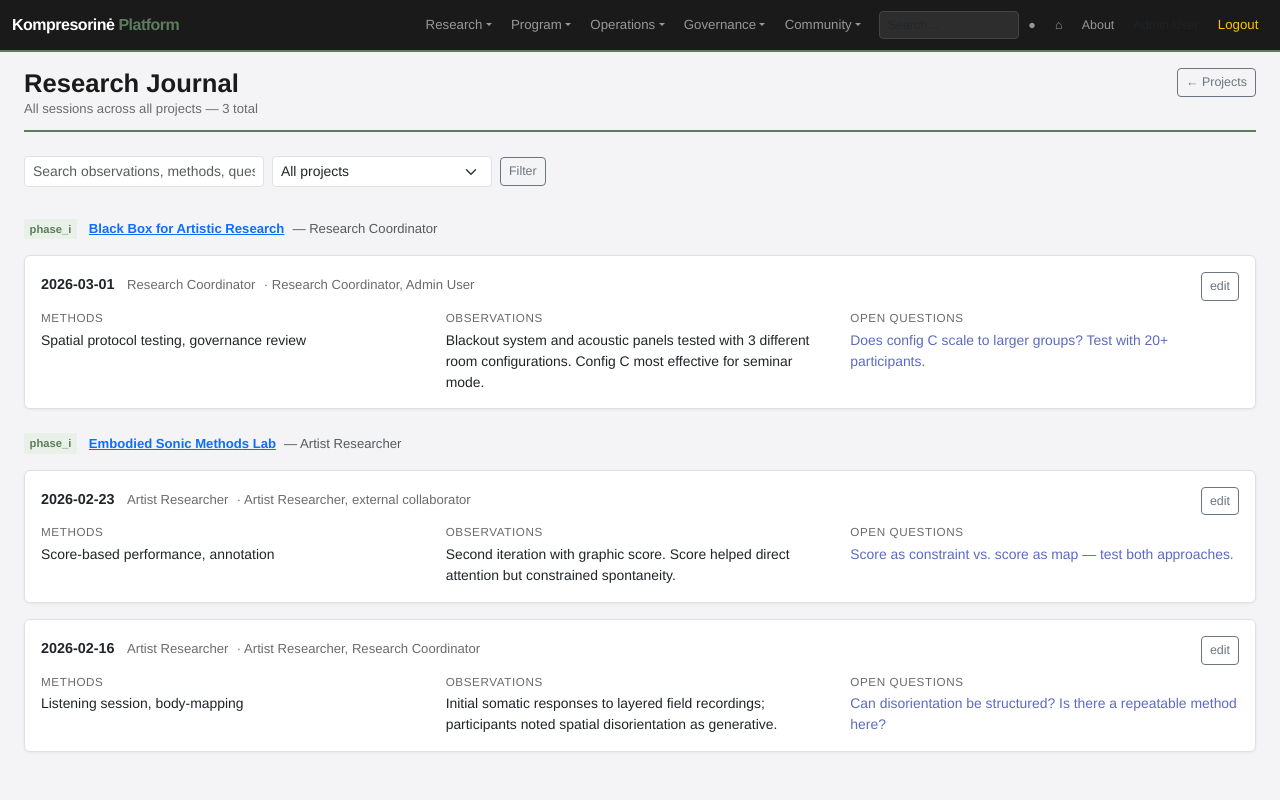
After one commit to iorobertob/ideas-block-org, a Flask app: page /journal in a window 1280 px wide. The commit adds this page. Run offline with Flask 3, Linux system fonts and the light colour scheme; a user stored in the database is signed in.

Commit message:
Research Journal: cross-project session list view
Adds /journal — a unified view of all research sessions across
all projects, grouped by project with phase badges, filterable
by project and full-text search across observations/methods/
questions. Linked from Research nav dropdown and dashboard.

Co-Authored-By: Claude Sonnet 4.6 <noreply@anthropic.com>

```diff
--- a/app/routes.py
+++ b/app/routes.py
@@ -1290,6 +1290,31 @@ def register_routes(app):
         entity_types = [r[0] for r in db.session.query(AuditLog.entity_type).distinct().order_by(AuditLog.entity_type).all()]
         return render_template('audit.html', entries=entries, q=q, entity_type=entity_type, entity_types=entity_types)
 
+    # ── Research Journal (all sessions) ──
+
+    @app.route('/journal')
+    def journal():
+        if not login_required():
+            return redirect(url_for('login'))
+        project_id = request.args.get('project', '')
+        q = request.args.get('q', '').strip()
+        query = ResearchSession.query
+        if project_id:
+            query = query.filter_by(project_id=int(project_id))
+        if q:
+            query = query.filter(
+                ResearchSession.observations.ilike(f'%{q}%') |
+                ResearchSession.methods_used.ilike(f'%{q}%') |
+                ResearchSession.open_questions.ilike(f'%{q}%') |
+                ResearchSession.facilitator.ilike(f'%{q}%') |
+                ResearchSession.participants.ilike(f'%{q}%')
+            )
+        sessions_list = query.order_by(ResearchSession.session_date.desc()).all()
+        projects = ResearchProject.query.order_by(ResearchProject.title).all()
+        project_map = {p.id: p for p in projects}
+        return render_template('journal.html', sessions=sessions_list, projects=projects,
+                               project_map=project_map, project_filter=project_id, q=q)
+
     # ── Sub-entity create routes ──
 
     @app.route('/sessions', methods=['POST'])
--- a/app/templates/base.html
+++ b/app/templates/base.html
@@ -84,6 +84,7 @@
           <a class="nav-link dropdown-toggle" href="#" data-bs-toggle="dropdown">Research</a>
           <ul class="dropdown-menu">
             <li><a class="dropdown-item" href="{{ url_for('projects') }}">Projects</a></li>
+            <li><a class="dropdown-item" href="{{ url_for('journal') }}">Research Journal</a></li>
             <li><a class="dropdown-item" href="{{ url_for('bookings') }}">Bookings</a></li>
             <li><a class="dropdown-item" href="{{ url_for('booking_calendar') }}">Booking Calendar</a></li>
             <li><a class="dropdown-item" href="{{ url_for('tasks') }}">Tasks</a></li>
--- a/app/templates/dashboard.html
+++ b/app/templates/dashboard.html
@@ -6,6 +6,7 @@
   </div>
   <div class="d-flex gap-2 flex-wrap">
     <a href="{{ url_for('projects') }}" class="btn btn-sm btn-dark">+ Project</a>
+    <a href="{{ url_for('journal') }}" class="btn btn-sm btn-outline-secondary">Journal</a>
     <a href="{{ url_for('bookings') }}" class="btn btn-sm btn-outline-secondary">+ Booking</a>
     <a href="{{ url_for('tasks') }}" class="btn btn-sm btn-outline-secondary">+ Task</a>
     <a href="{{ url_for('polls_new') }}" class="btn btn-sm btn-outline-secondary">+ Poll</a>
--- /dev/null
+++ b/app/templates/journal.html
@@ -0,0 +1,85 @@
+{% extends 'base.html' %}{% block content %}
+<div class="page-header d-flex justify-content-between align-items-start flex-wrap gap-2">
+  <div>
+    <h1>Research Journal</h1>
+    <div class="small-muted">All sessions across all projects — {{ sessions|length }} total</div>
+  </div>
+  <a href="{{ url_for('projects') }}" class="btn btn-sm btn-outline-secondary">← Projects</a>
+</div>
+
+<!-- Filters -->
+<form method="get" class="d-flex gap-2 mb-4 flex-wrap align-items-center">
+  <input class="form-control form-control-sm" style="max-width:240px" name="q" value="{{ q }}" placeholder="Search observations, methods, questions…">
+  <select class="form-select form-select-sm" style="max-width:220px" name="project">
+    <option value="">All projects</option>
+    {% for p in projects %}
+    <option value="{{ p.id }}" {% if project_filter == p.id|string %}selected{% endif %}>{{ p.title[:35] }}{% if p.title|length > 35 %}…{% endif %}</option>
+    {% endfor %}
+  </select>
+  <button class="btn btn-sm btn-outline-secondary">Filter</button>
+  {% if q or project_filter %}<a class="btn btn-sm btn-outline-secondary" href="{{ url_for('journal') }}">Clear</a>{% endif %}
+</form>
+
+{% if sessions %}
+<div class="row g-3">
+{% set current_project_id = namespace(val=none) %}
+{% for s in sessions %}
+{% set proj = project_map.get(s.project_id) %}
+
+{% if proj and proj.id != current_project_id.val and not project_filter %}
+{% set current_project_id.val = proj.id %}
+<div class="col-12">
+  <div class="small-muted d-flex align-items-center gap-2" style="margin-top:0.5rem">
+    <span class="agenda-pill {% if proj.phase == 'phase_i' %}badge-phase-i{% elif proj.phase == 'phase_ii' %}badge-phase-ii{% else %}badge-pilot{% endif %}">{{ proj.phase }}</span>
+    <a href="{{ url_for('record_detail', kind='projects', record_id=proj.id) }}" class="fw-semibold primary-link">{{ proj.title }}</a>
+    <span class="text-muted">— {{ proj.lead }}</span>
+  </div>
+</div>
+{% endif %}
+
+<div class="col-12">
+<div class="card">
+  <div class="card-body">
+    <div class="d-flex justify-content-between align-items-start mb-2">
+      <div>
+        <span class="fw-semibold" style="font-size:0.9rem">{{ s.session_date }}</span>
+        <span class="small-muted ms-2">{{ s.facilitator }}</span>
+        {% if s.participants %}<span class="small-muted ms-1">· {{ s.participants }}</span>{% endif %}
+        {% if project_filter and proj %}
+        <a href="{{ url_for('record_detail', kind='projects', record_id=proj.id) }}" class="ms-2 small-muted">{{ proj.title[:30] }}</a>
+        {% endif %}
+      </div>
+      <a href="{{ url_for('record_detail', kind='sessions', record_id=s.id) }}" class="btn btn-sm btn-outline-secondary btn-sm">edit</a>
+    </div>
+    <div class="row g-3">
+      {% if s.methods_used %}
+      <div class="col-md-4">
+        <div class="small-muted" style="font-size:0.73rem;text-transform:uppercase;letter-spacing:0.05em;margin-bottom:0.2rem">Methods</div>
+        <div style="font-size:0.87rem">{{ s.methods_used }}</div>
+      </div>
+      {% endif %}
+      {% if s.observations %}
+      <div class="col-md-4">
+        <div class="small-muted" style="font-size:0.73rem;text-transform:uppercase;letter-spacing:0.05em;margin-bottom:0.2rem">Observations</div>
+        <div style="font-size:0.87rem">{{ s.observations }}</div>
+      </div>
+      {% endif %}
+      {% if s.open_questions %}
+      <div class="col-md-4">
+        <div class="small-muted" style="font-size:0.73rem;text-transform:uppercase;letter-spacing:0.05em;margin-bottom:0.2rem">Open questions</div>
+        <div style="font-size:0.87rem;color:#5c6bc0">{{ s.open_questions }}</div>
+      </div>
+      {% endif %}
+    </div>
+  </div>
+</div>
+</div>
+{% endfor %}
+</div>
+{% else %}
+<div class="card"><div class="card-body small-muted">
+  No sessions found{% if q or project_filter %} matching these filters{% endif %}.
+  {% if not project_filter %}<a href="{{ url_for('projects') }}">Open a project to log the first session.</a>{% endif %}
+</div></div>
+{% endif %}
+{% endblock %}
```
